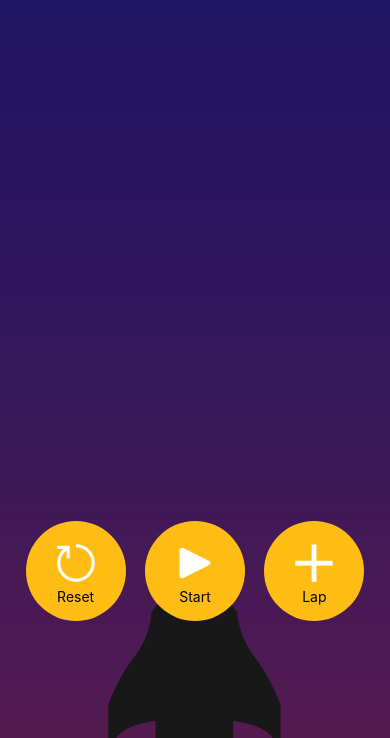
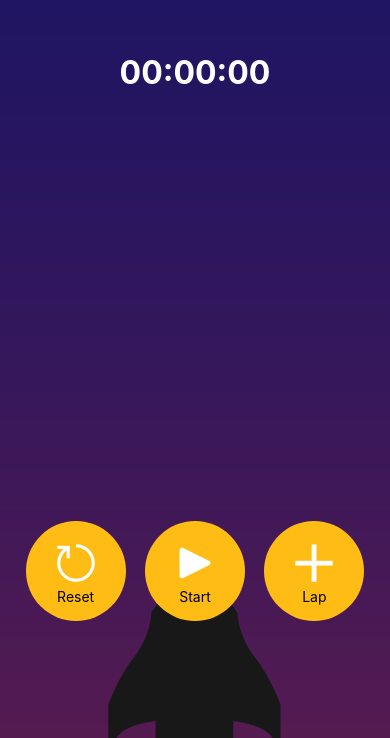
Before and after one commit to Shopify/eng-intern-assessment-react-native, a React Native app: screen / in a window 390 px wide. Shown: the part 106-844 px from the top of the page. Built offline with nearby package versions, Linux system fonts and the light colour scheme.

Commit message:
connect visual stopwatch to play button

```diff
--- a/src/StopWatch.tsx
+++ b/src/StopWatch.tsx
@@ -1,18 +1,69 @@
-import { View, StyleSheet, ImageBackground, Text, Image } from 'react-native';
+import { View, StyleSheet, ImageBackground, Text, Animated } from 'react-native';
 import StopWatchButton from './StopWatchButton';
-import { useState } from 'react';
+import { useState, useEffect, useRef } from 'react';
 
 
 export default function StopWatch() {
   // initialize state variables
   const [play, setPlay] = useState(false);
   const [playCount, setPlayCount] = useState(0);
+  const [timerValue, setTimerValue] = useState(0);
+  const [intervalId, setIntervalId] = useState<number | undefined>(undefined);
 
   // handler function for play state
   const handlePlay = () => {
-    setPlay((prevPlay) => !prevPlay);
+    setPlay((prevPlay) => {
+      // Toggle play state only if the stopwatch is not paused
+      if (prevPlay && timerValue > 0) {
+        // Stop the stopwatch when play is paused
+        stopTimer();
+      } else if (!prevPlay) {
+        // Start the stopwatch when play is pressed
+        startTimer();
+      }
+      return !prevPlay;
+    });
+    // Increment play count
     setPlayCount((prevCount) => prevCount + 1);
   }
+
+
+  // handler function for starting the stopwatch
+  const startTimer = () => {
+    const id = setInterval(() => {
+      setTimerValue((prevValue) => prevValue + 1);
+    }, 1000); // Increment every 1000 milliseconds
+    setIntervalId(id);
+  }
+
+  // handler function for stopping the timer
+  const stopTimer = () => {
+    if (intervalId !== undefined) {
+      clearInterval(intervalId);
+      setIntervalId(undefined);
+    }
+  }
+
+  // Format time in HH:MM:SS
+  const formatTime = (timeInSeconds: number) => {
+    const hours = Math.floor(timeInSeconds / 3600);
+    const minutes = Math.floor((timeInSeconds % 3600) / 60);
+    const seconds = timeInSeconds % 60;
+
+    const formatNumber = (num: number) => (num < 10 ? `0${num}` : `${num}`);
+
+    return `${formatNumber(hours)}:${formatNumber(minutes)}:${formatNumber(seconds)}`;
+  };
+
+  useEffect(() => {
+    if (!play && intervalId !== undefined) {
+      // Stop the timer animation when play is paused or stopped
+      clearInterval(intervalId);
+      setIntervalId(undefined);
+      // Reset the timer animation when play is paused or stopped
+      // animatedValue.setValue(0);
+    }
+  }, [play, intervalId]);
 
   return (
     <ImageBackground
@@ -20,7 +71,7 @@ export default function StopWatch() {
       source={require("../assets/mobile-background.png")}
     >
       <View >
-        <Text></Text>
+        <Text style={styles.timerText}>{formatTime(timerValue)}</Text>
         <View style={styles.buttonContainer}>
           <StopWatchButton
             imageName="reset"
@@ -57,4 +108,12 @@ const styles = StyleSheet.create({
     paddingHorizontal: 16, // Add some horizontal padding
     marginBottom: '30%', // Add some marginBottom if needed
   },
+  timerText: {
+    fontSize: 32,
+    fontWeight: 'bold',
+    textAlign: 'center',
+    marginVertical: 20,
+    marginBottom: '110%',
+    color: 'white',
+  },
 })
```
